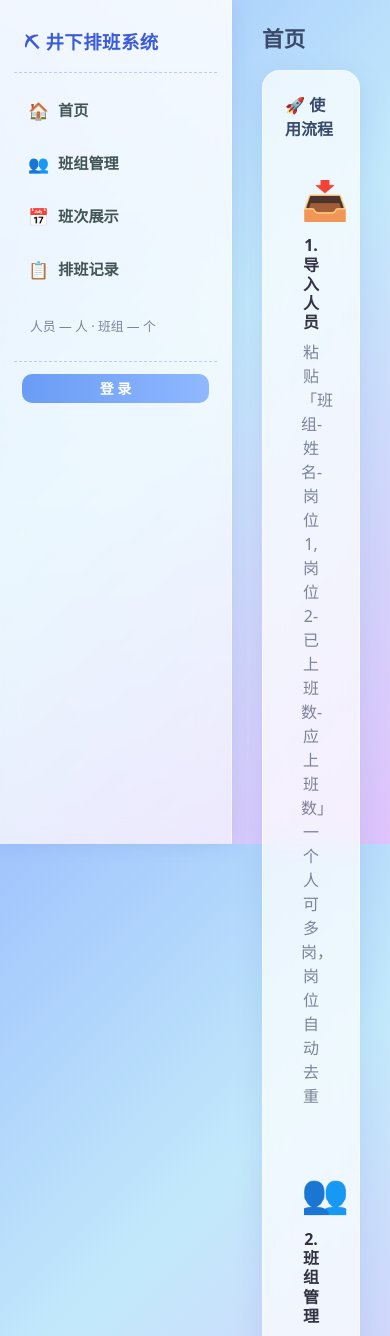
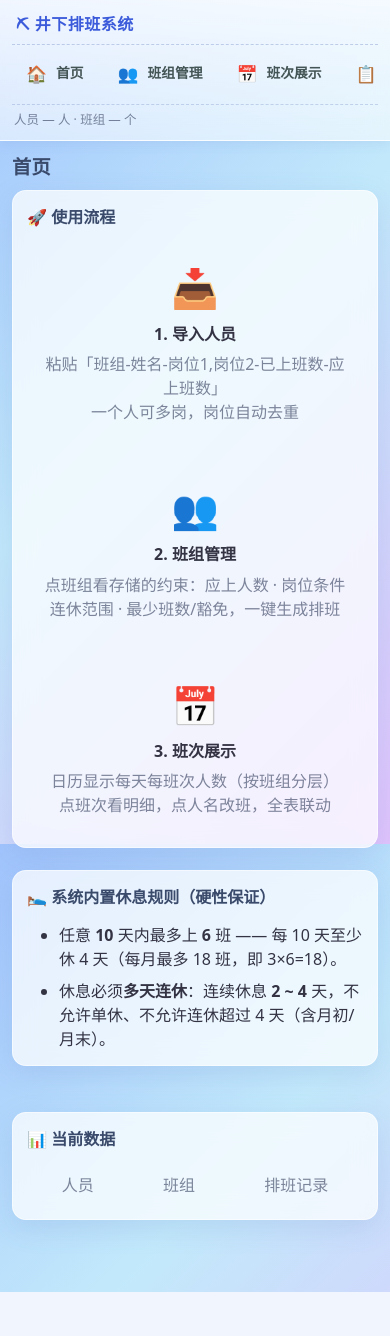
Before and after one commit to qizhang2004-bot/Stiding_System, a Django app: template project/app/scheduler/templates/scheduler/index.html in a window 390 px wide. Shown: the top 1336 px of the page. After the commit the page ends 1292 px from the top, so only its background shows below. Run offline with Django 5.2, Linux system fonts and the light colour scheme; the template is opened without the code that fills it, so the values that code supplies are empty; some libraries are stand-ins or nearby versions.

Commit message:
移动端响应式优化：侧边栏改为顶部横向导航、内容区全宽、紧凑布局

```diff
--- a/project/app/scheduler/templates/scheduler/base.html
+++ b/project/app/scheduler/templates/scheduler/base.html
@@ -43,6 +43,15 @@
             color: #fff; box-shadow: 0 6px 16px rgba(106,156,245,.45);
         }
         .sidebar .nav-link .ico { font-size: 1.05rem; width: 20px; text-align: center; }
+        .sidebar .mobile-meta {
+            margin-top: 16px;
+            padding: 12px 8px 4px;
+            border-top: 1px dashed rgba(80,110,180,.3);
+            font-size: .8rem;
+            display: flex;
+            flex-direction: column;
+            gap: 8px;
+        }
         /* ---------- 内容区 ---------- */
         .content { margin-left: 232px; padding: 26px 30px 60px; }
         .page-title { font-weight: 800; color: #3a4a6b; margin-bottom: 18px; letter-spacing: .3px; }
@@ -86,6 +95,65 @@
         .text-muted-light { color: rgba(60,70,100,.65); }
         ::-webkit-scrollbar { width: 8px; height: 8px; }
         ::-webkit-scrollbar-thumb { background: rgba(106,156,245,.4); border-radius: 8px; }
+
+        /* ================= 移动端响应式（手机/小屏 <768px） ================= */
+        @media (max-width: 767.98px) {
+            .sidebar {
+                position: static;           /* 不再固定左侧 */
+                width: 100%;
+                height: auto;
+                display: flex;
+                flex-direction: column;
+                padding: 10px 12px;
+                border-right: none;
+                border-bottom: 1px solid var(--glass-border);
+                box-shadow: 0 2px 12px rgba(80,110,180,.12);
+                overflow: visible;
+            }
+            .sidebar .brand {
+                font-size: 1rem;
+                padding: 2px 4px 8px;
+                margin-bottom: 8px;
+            }
+            /* 导航项横向排列，可左右滑动 */
+            .nav-row {
+                display: flex;
+                gap: 6px;
+                overflow-x: auto;
+                -webkit-overflow-scrolling: touch;
+                padding-bottom: 2px;
+            }
+            .sidebar .nav-link {
+                flex: 0 0 auto;
+                padding: 8px 14px;
+                font-size: .86rem;
+                margin-bottom: 0;
+                white-space: nowrap;
+                border-radius: 10px;
+            }
+            .sidebar .nav-link:hover { transform: none; }
+            /* 统计与用户信息在手机上收成一行，紧凑显示 */
+            .sidebar .mobile-meta {
+                display: flex;
+                flex-direction: row;
+                flex-wrap: wrap;
+                align-items: center;
+                gap: 6px 12px;
+                justify-content: space-between;
+                font-size: .78rem;
+                margin-top: 8px;
+                padding: 6px 2px 0;
+                border-top: 1px dashed rgba(80,110,180,.25);
+            }
+            .content { margin-left: 0; padding: 14px 12px 50px; }
+            .page-title { font-size: 1.2rem; margin-bottom: 12px; }
+            .glass-card { padding: 14px; border-radius: 14px; }
+            .table { font-size: .85rem; }
+            .table thead th, .table td { white-space: nowrap; }
+            h4 { font-size: 1.15rem; }
+            .fs-3 { font-size: 1.3rem !important; }
+            .fs-4 { font-size: 1.15rem !important; }
+        }
     </style>
 </head>
 <body>
@@ -95,6 +163,7 @@
     {% url 'scheduler:team_manage' as u_teams %}
     {% url 'scheduler:shift_board' as u_board %}
     {% url 'scheduler:schedule_list' as u_list %}
+    <div class="nav-row">
     <a class="nav-link {% if request.path == u_index %}active{% endif %}" href="{{ u_index }}">
         <span class="ico">🏠</span>首页
     </a>
@@ -107,24 +176,18 @@
     <a class="nav-link {% if request.path == u_list %}active{% endif %}" href="{{ u_list }}">
         <span class="ico">📋</span>排班记录
     </a>
-    <div class="mt-4 px-3 text-muted-light" style="font-size:.8rem;">
-        人员 {{ person_count|default:"—" }} 人 · 班组 {{ team_count|default:"—" }} 个
     </div>
-    <div class="mt-4 px-2" style="border-top:1px dashed rgba(80,110,180,.3); padding-top:12px;">
+    <div class="mobile-meta">
+        <span class="text-muted-light">人员 {{ person_count|default:"—" }} 人 · 班组 {{ team_count|default:"—" }} 个</span>
         {% if request.user.is_authenticated %}
-        <div class="small text-muted-light mb-2">
-            <div class="fw-bold text-dark">{{ request.user.username }}
-                {% with profile=request.user.profile %}
-                <span class="badge {% if profile.role == 'super' %}text-bg-danger{% elif profile.role == 'team_admin' %}text-bg-success{% else %}text-bg-secondary{% endif %}">{{ profile.role_label|default:"队员" }}</span>
-                {% endwith %}
-            </div>
+        <span>
+            {{ request.user.username }}
             {% with profile=request.user.profile %}
-            <div>队组：{{ profile.group.name|default:"全部（超级管理员）" }}</div>
+            <span class="badge {% if profile.role == 'super' %}text-bg-danger{% elif profile.role == 'team_admin' %}text-bg-success{% else %}text-bg-secondary{% endif %}">{{ profile.role_label|default:"队员" }}</span>
+            · {{ profile.group.name|default:"全部" }}
             {% endwith %}
-        </div>
-        <a class="btn btn-sm btn-outline-danger w-100" href="{% url 'scheduler:logout' %}">退出登录</a>
-        {% else %}
-        <a class="btn btn-sm btn-primary w-100" href="{% url 'scheduler:login' %}">登 录</a>
+            <a class="btn btn-sm btn-outline-danger ms-2 py-0" href="{% url 'scheduler:logout' %}">退出</a>
+        </span>
         {% endif %}
     </div>
 </aside>
```
